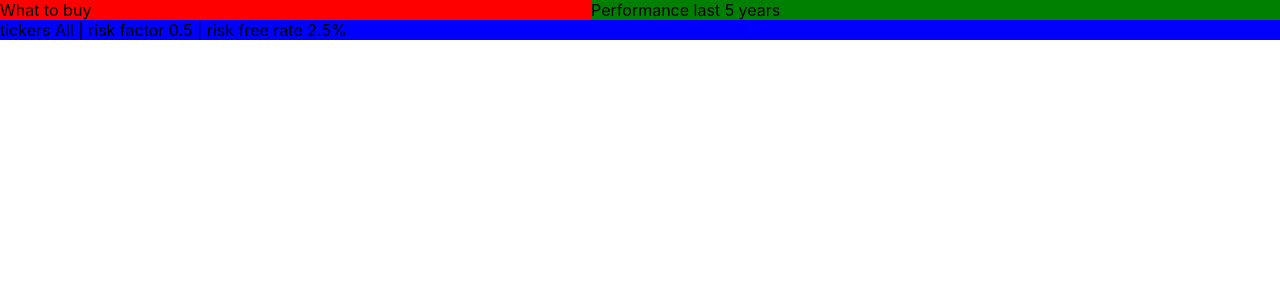
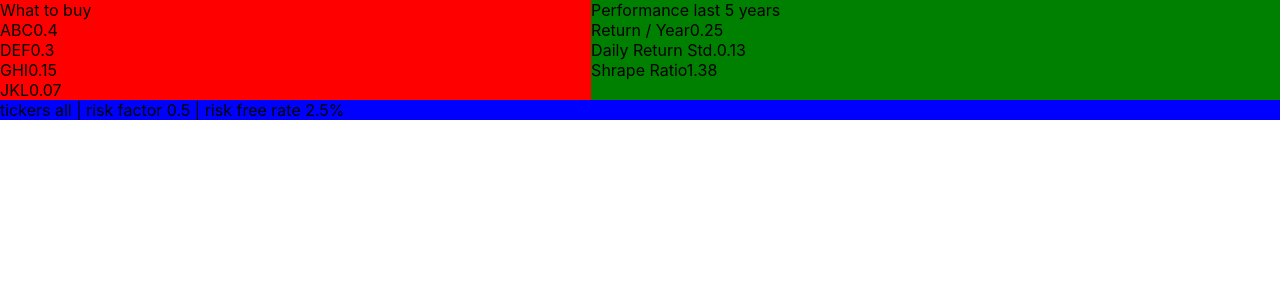
Before and after one commit to kaisukez/givemebestportfolio-frontend, a React (Create React App) app: page / in a window 1280 px wide. Shown: the top 300 px of the page. Built offline with nearby package versions, Linux system fonts and the light colour scheme.

Commit message:
add mockup date

```diff
--- a/src/components/ResultCard.js
+++ b/src/components/ResultCard.js
@@ -1,5 +1,7 @@
 import React from 'react'
 import styled from 'styled-components'
+
+import TwoColumnData from './TwoColumnData'
 
 const StyledResultCard = styled.div`
   display: grid;
@@ -28,17 +30,40 @@ const StyledOptions = styled.div`
   }
 `
 
+const whatToBuyMockupData = [
+  ['ABC', 0.4],
+  ['DEF', 0.3],
+  ['GHI', 0.15],
+  ['JKL', 0.07]
+]
+
+const performanceMockupData = [
+  ['Return / Year', 0.25],
+  ['Daily Return Std.', 0.13],
+  ['Shrape Ratio', 1.38]
+]
+
+const optionsMockupData = {
+  tickers: 'all',
+  risk_factor: 0.5,
+  risk_free_rate: 0.025,
+  years: 5
+}
+
 const ResultCard = () => {
+  const { tickers, risk_factor, risk_free_rate, years } = optionsMockupData
   return (
     <StyledResultCard>
       <StyledWhatToBuy>
         What to buy
+        <TwoColumnData data={whatToBuyMockupData} />
       </StyledWhatToBuy>
       <StyledPerformance>
-        Performance last 5 years
+        Performance last {years} years
+        <TwoColumnData data={performanceMockupData} />
       </StyledPerformance>
       <StyledOptions>
-        tickers All | risk factor 0.5 | risk free rate 2.5%
+        tickers {tickers} | risk factor {risk_factor} | risk free rate {risk_free_rate * 100}%
       </StyledOptions>
     </StyledResultCard>
   )
--- /dev/null
+++ b/src/components/TwoColumnData.js
@@ -0,0 +1,26 @@
+import React from 'react'
+import styled from 'styled-components'
+
+const StyledTwoColumnData = styled.div`
+  display: flex;
+  flex-direction: column;
+`
+
+const StyledRow = styled.div`
+  display: flex;
+`
+
+const TwoColumnData = props => {
+  const { data } = props
+  return (
+    <StyledTwoColumnData>
+      {data.map(row => {
+        return(
+          <StyledRow>{row}</StyledRow>
+        )
+      })}
+    </StyledTwoColumnData>
+  )
+}
+
+export default TwoColumnData
```
